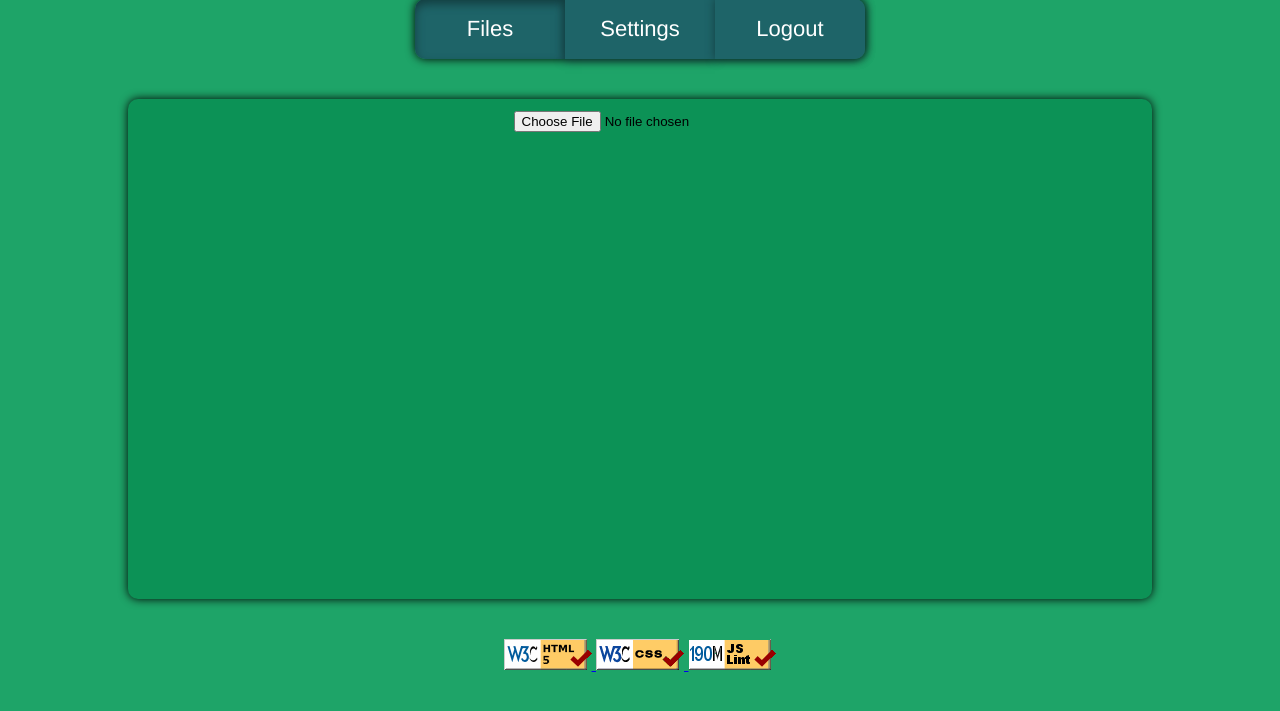
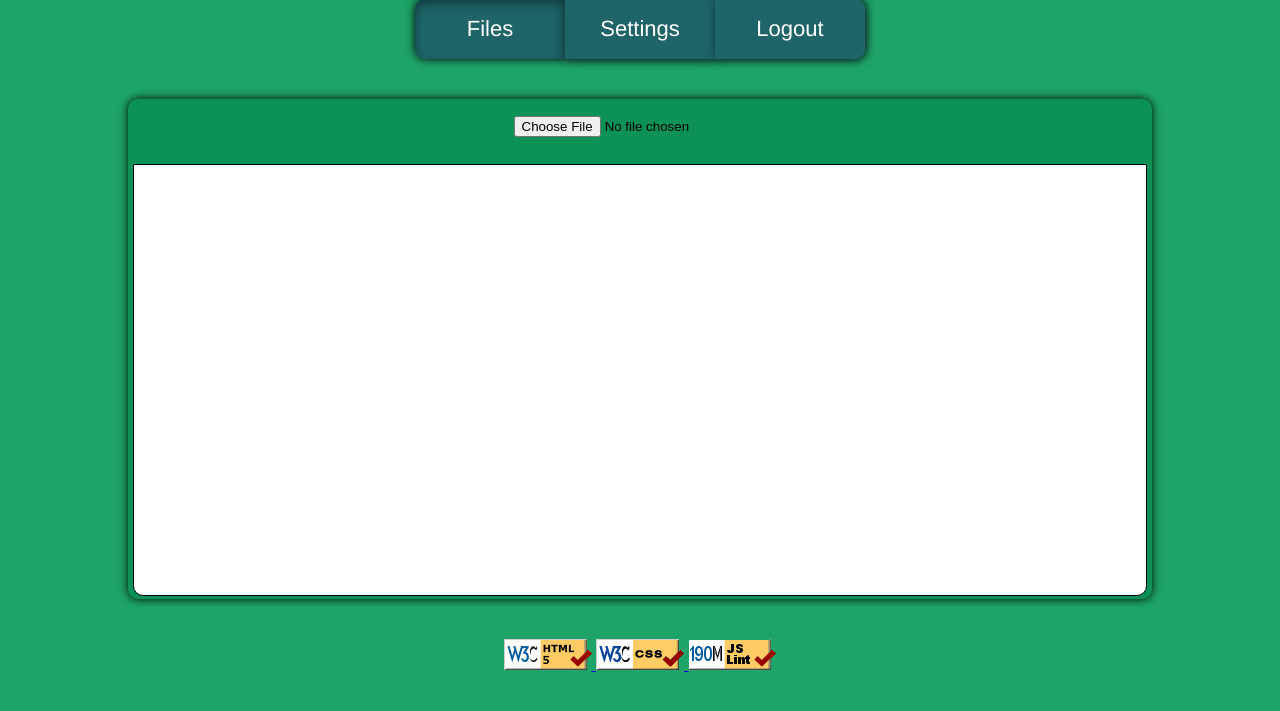
Before and after one commit to BigNerd95/FileRepository_University, a PHP site: page / in a window 1280 px wide. Shown: the part 41-752 px from the top of the page. Run offline with PHP 8.4, Linux system fonts and the light colour scheme; the visitor is signed in with stand-in values (Sample User, id 1).

Commit message:
Added files listing

```diff
--- a/API/CommLib.php
+++ b/API/CommLib.php
@@ -19,6 +19,9 @@
 	const CL_FAILED_ACTION = "FAILED_ACTION";
 	const CL_UNKNOWN_ACTION = "UNKNOWN_ACTION";
 	const CL_UPLOAD_FAILED = "UPLOAD_FAILED";
+	const CL_INVALID_DIRECTORY = "INVALID_DIRECTORY";
+
+
 	/*
 	// Session errors
 	const CL_ALREADY_LOGGEDIN = -2;
--- a/API/file/list.php
+++ b/API/file/list.php
@@ -13,7 +13,7 @@
 			json_response(CL_INVALID_DIRECTORY);
 		$files = scandir($dir_path, SCANDIR_SORT_NONE);
 		$files = array_diff($files, [".",".."]); # Removes unwanted files
-		return $files;
+		return array_values($files); # be sure to return an array
 	}
 
 	# --- Main starts here ---
--- a/css/index.css
+++ b/css/index.css
@@ -3,6 +3,7 @@ body {
 	font-family: Helvetica;
 	margin:0;
    	padding:0;
+	min-width: 700px;
 }
 
 #header {
@@ -70,16 +71,56 @@ body {
 	border-bottom-right-radius: 10px;
 }
 
+/********
+* FILES *
+********/
 
 #files {
 	background-color: #0c9256;
+	margin: auto;
 	width: 80%;
 	height: 500px;
 	font-size: 30px;
 	box-shadow: 0px 0px 10px rgba(0,0,0,1);
+
 }
 
+#btns_file {
+	display: inline-block;
+	height: 50px;
+	::background-color: red;
+	margin: 5px;
+}
 
+#list_file {
+	background-color: white;
+	height: 430px;
+	margin: 5px;
+	overflow-y: scroll;
+	border: 1px solid;
+}
+
+#list_file ul {
+	list-style: none;
+	margin: 0;
+	padding: 0;
+}
+
+#list_file ul li {
+	border-bottom: 1px solid;
+	cursor: pointer;
+	user-select: none;
+	height: 30px;
+	font-size: 25px;
+	line-height: 30px;
+	text-align: left;
+	padding: 5px;
+	padding-left: 20px;
+}
+
+#list_file ul li:active {
+	background-color: red;
+}
 
 /***********
 * SETTINGS *
--- a/index.php
+++ b/index.php
@@ -36,7 +36,11 @@
 		</div>
 
 		<div id="files" class="rounded centered">
-			<input id="select_file" type="file" />
+			<div id="btns_file">
+				<input id="select_file" type="file" />
+			</div>
+			<div id="list_file" class="roundedbottom">
+			</div>
 				<!--
 				- lista files
 				- trascina per eliminare
--- a/js/index.js
+++ b/js/index.js
@@ -54,15 +54,44 @@ function info(message){
 function showFiles(){
     $('settings_btn').removeClassName('selected');
     $('settings').hide();
-
     $('files_btn').addClassName('selected');
     $('files').show();
+
+    listFiles();
 }
 
 function listFiles(){
     sendAjax(FILE_FUNCTIONS+'list.php', function(result) {
-        console.log(result);
+        switch (result.error){
+            default:
+                console.log(getErrorMessage(result.error));
+                break;
+
+            case CL_NO_ERROR:
+                listFilesFromArray(result.files);
+                break;
+
+            case CL_NOT_LOGGEDIN:
+                openLogin();
+                break;
+        }
     });
+}
+
+function listFilesFromArray(files){
+    console.log(files);
+
+    $('list_file').update(); // empty the list
+
+    if (files.length > 0) {
+        var list = new Element('ul'); // create a new list
+        $('list_file').insert(list); // show the list in the dom
+        files.each(function(element, index, array){ // populate the new list
+            list.insert(new Element('li').update(element));
+        });
+    } else {
+        $('list_file').insert(new Element('span').update("NO FILES"));
+    }
 }
 
 function editFileName() {
```
Also changed, not shown: 1 other file.
